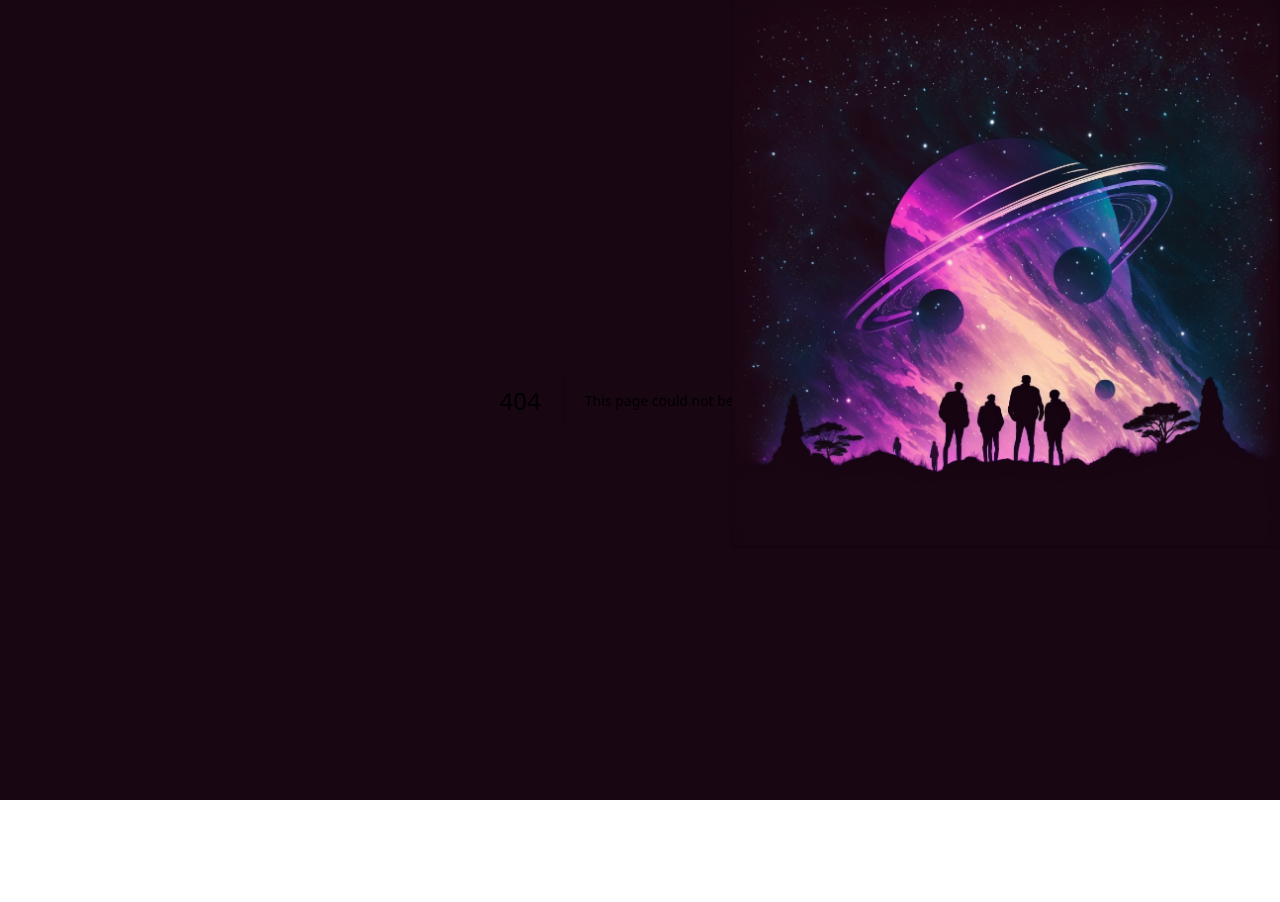
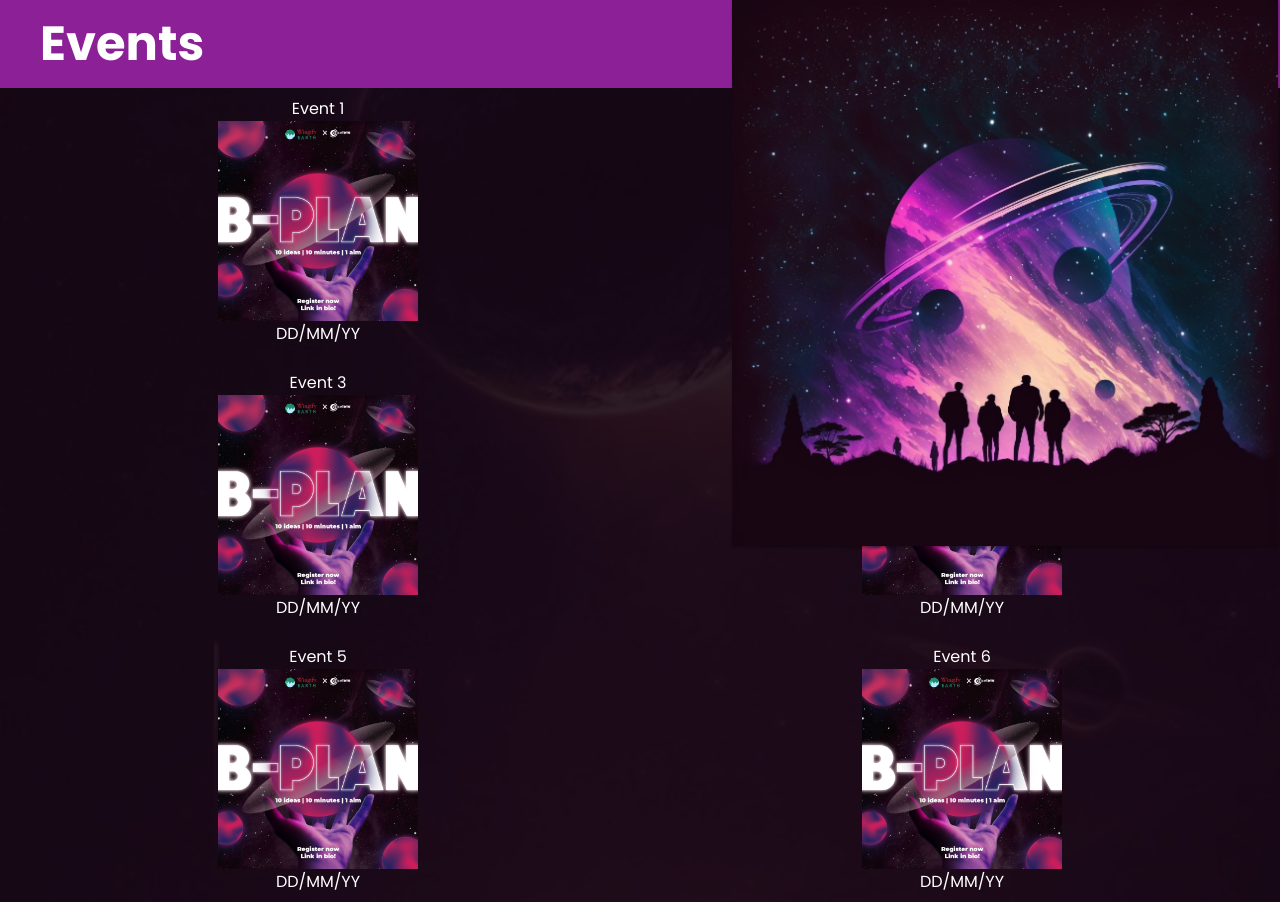
Before and after one commit to ecelldtu/esummit, a Next.js app: page /screens/events in a window 1280 px wide. Before the commit this address had no page. Before the commit the page ends 800 px from the top, so only its background shows below. Built offline with nearby package versions, Linux system fonts and the light colour scheme.

Commit message:
events page to show all events

```diff
--- /dev/null
+++ b/pages/screens/events.tsx
@@ -0,0 +1,62 @@
+import React from "react";
+import Image from "next/image";
+import EventCard from "../../components/Event";
+function Events() {
+  const events = [
+    {
+      eventName: "Event 1",
+      date: "DD/MM/YY",
+      imagePath: "/imagePath.png",
+    },
+    {
+      eventName: "Event 2",
+      date: "DD/MM/YY",
+      imagePath: "/imagePath.png",
+    },
+    {
+      eventName: "Event 3",
+      date: "DD/MM/YY",
+      imagePath: "/imagePath.png",
+    },
+    {
+      eventName: "Event 4",
+      date: "DD/MM/YY",
+      imagePath: "/imagePath.png",
+    },
+    {
+      eventName: "Event 5",
+      date: "DD/MM/YY",
+      imagePath: "/imagePath.png",
+    },
+    {
+      eventName: "Event 6",
+      date: "DD/MM/YY",
+      imagePath: "/imagePath.png",
+    },
+  ];
+  return (
+    <div className="bg-[url('/events_bg.png')] bg-cover bg-scroll ">
+      <div className="bg-background/90">
+        <h1 className="ttext-2xl lg:text-5xl font-bold text-white ease-in duration-200 bg-pink p-5 pl-10">
+          Events
+        </h1>
+        <div className="place-items-center  grid grid-cols-1 md:grid-cols-2 md:gap-2">
+          {events.map((e) => {
+            const { eventName, date, imagePath } = e;
+            return (
+              <>
+                <EventCard
+                  imagePath={imagePath}
+                  date={date}
+                  eventName={eventName}
+                />
+              </>
+            );
+          })}
+        </div>
+      </div>
+    </div>
+  );
+}
+
+export default Events;
```
